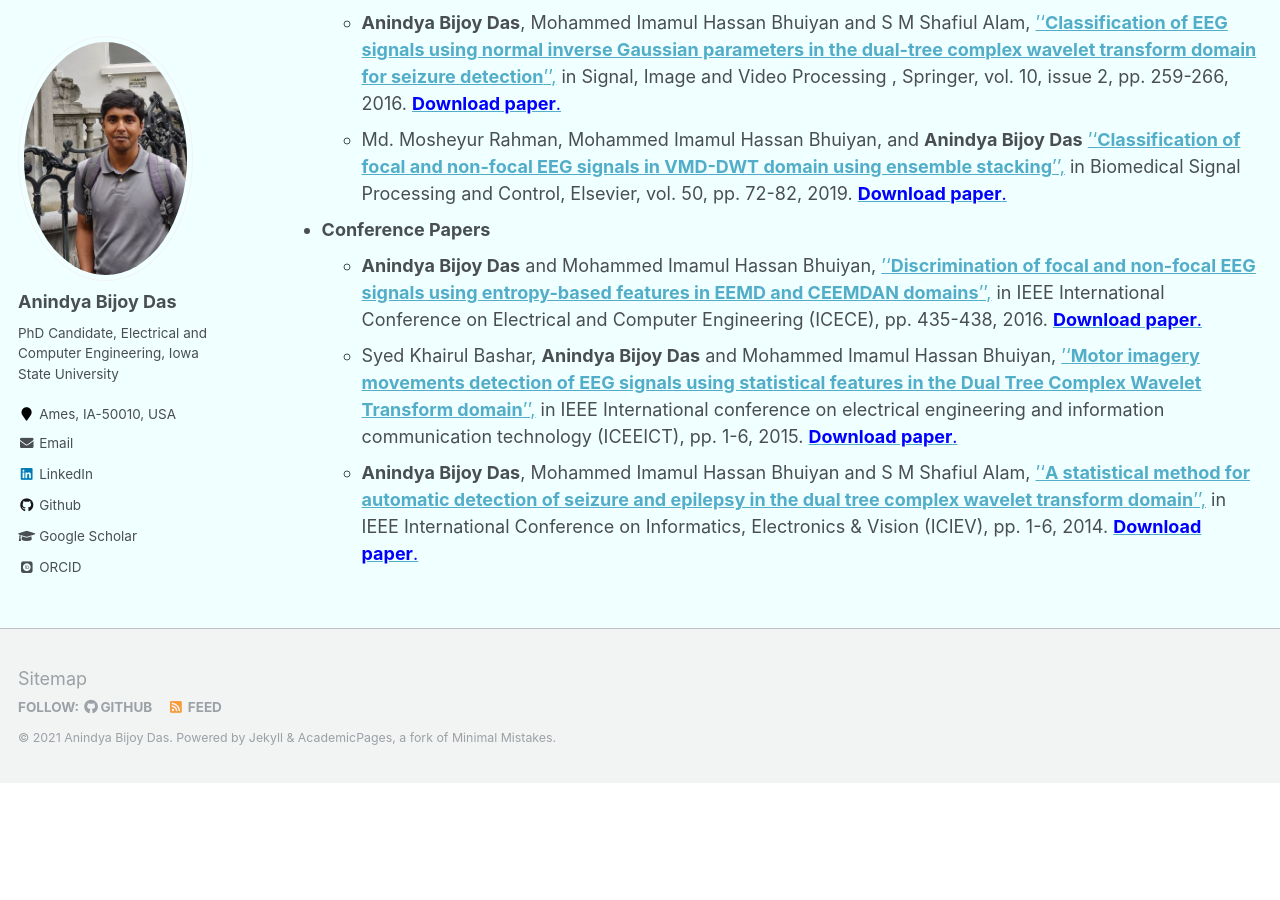
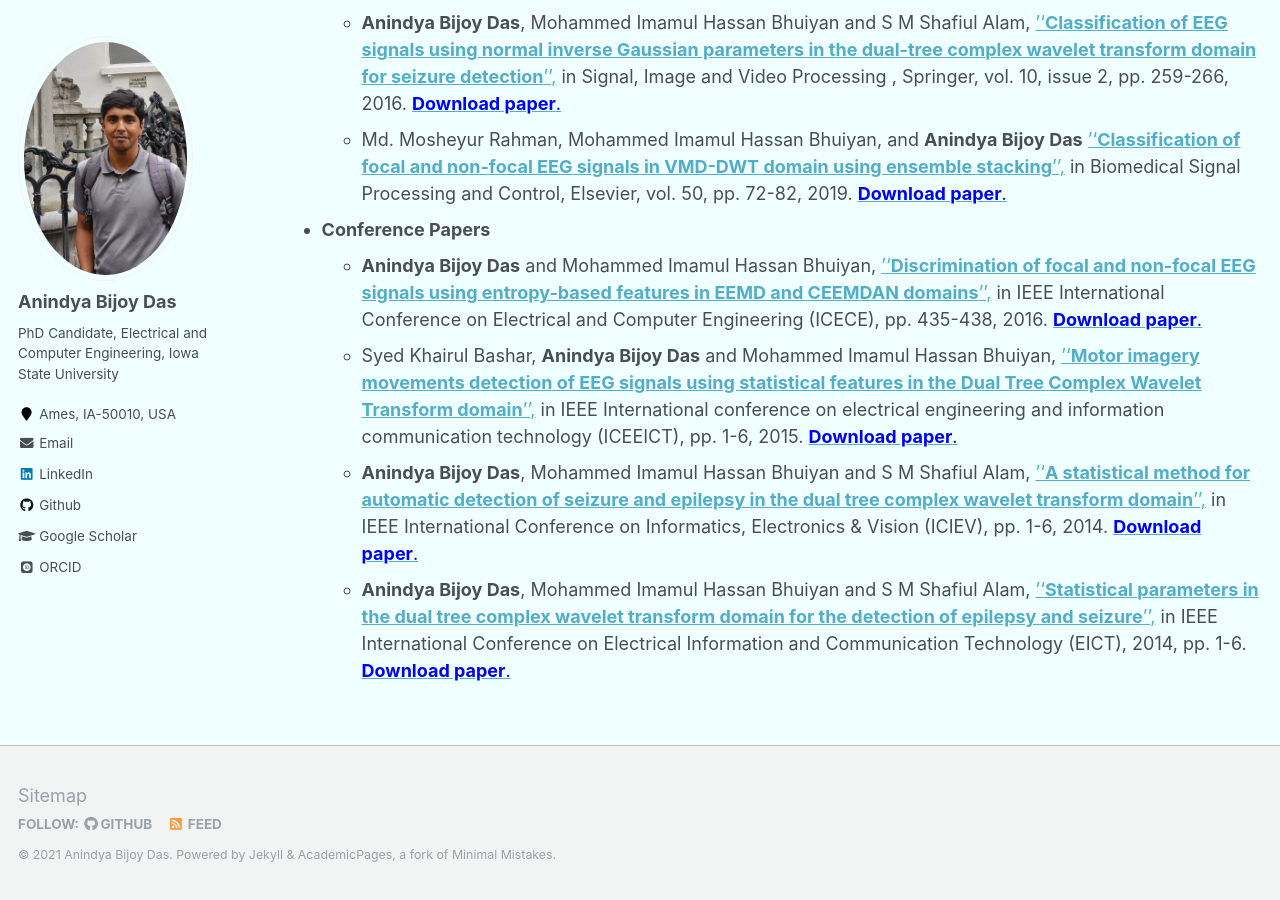
Before and after one commit to anindyabijoydas/portfolio, a Jekyll site: the page built from _pages/research.md, in a window 1280 px wide and 900 px high, scrolled down 1533 px. Built offline with Jekyll 4.4.1, drawn with Linux system fonts in a browser that asks for light colours; some web fonts are replaced; before the commit the page ends 2316 px from its top, so only the background shows below that.

Commit message:
Update research.md

```diff
--- a/_pages/research.md
+++ b/_pages/research.md
@@ -45,3 +45,4 @@ In my research in Bangladesh University of Engineering and Technology under the
    * **Anindya Bijoy Das** and Mohammed Imamul Hassan Bhuiyan, [''**Discrimination of focal and non-focal EEG signals using entropy-based features in EEMD and CEEMDAN domains**'',](https://ieeexplore.ieee.org/abstract/document/7853950) in IEEE International Conference on Electrical and Computer Engineering (ICECE), pp. 435-438, 2016. [<span style="color:blue">**Download paper**.</span>](https://www.dropbox.com/s/rucoxx2m2g5ju5e/eemd.pdf?dl=0)
    * Syed Khairul Bashar, **Anindya Bijoy Das** and Mohammed Imamul Hassan Bhuiyan, [''**Motor imagery movements detection of EEG signals using statistical features in the Dual Tree Complex Wavelet Transform domain**'',](https://ieeexplore.ieee.org/abstract/document/7307506) in IEEE International conference on electrical engineering and information communication technology (ICEEICT), pp. 1-6, 2015. [<span style="color:blue">**Download paper**.</span>](https://www.dropbox.com/s/l8v50v4f3wgszdk/motor.pdf?dl=0)
    * **Anindya Bijoy Das**, Mohammed Imamul Hassan Bhuiyan and S M Shafiul Alam, [''**A statistical method for automatic detection of seizure and epilepsy in the dual tree complex wavelet transform domain**'',](https://ieeexplore.ieee.org/abstract/document/6850758) in IEEE International Conference on Informatics, Electronics & Vision (ICIEV), pp. 1-6, 2014. [<span style="color:blue">**Download paper**.</span>](https://www.dropbox.com/s/twigw6vft72qhgd/iciev.pdf?dl=0)
+   * **Anindya Bijoy Das**, Mohammed Imamul Hassan Bhuiyan and S M Shafiul Alam, [''**Statistical parameters in the dual tree complex wavelet transform domain for the detection of epilepsy and seizure**'',](https://ieeexplore.ieee.org/abstract/document/6777821) in IEEE International Conference on Electrical Information and Communication Technology (EICT), 2014, pp. 1-6. [<span style="color:blue">**Download paper**.</span>](https://www.dropbox.com/s/patcbs6mqcrlr22/statistical.pdf?dl=0)
```
